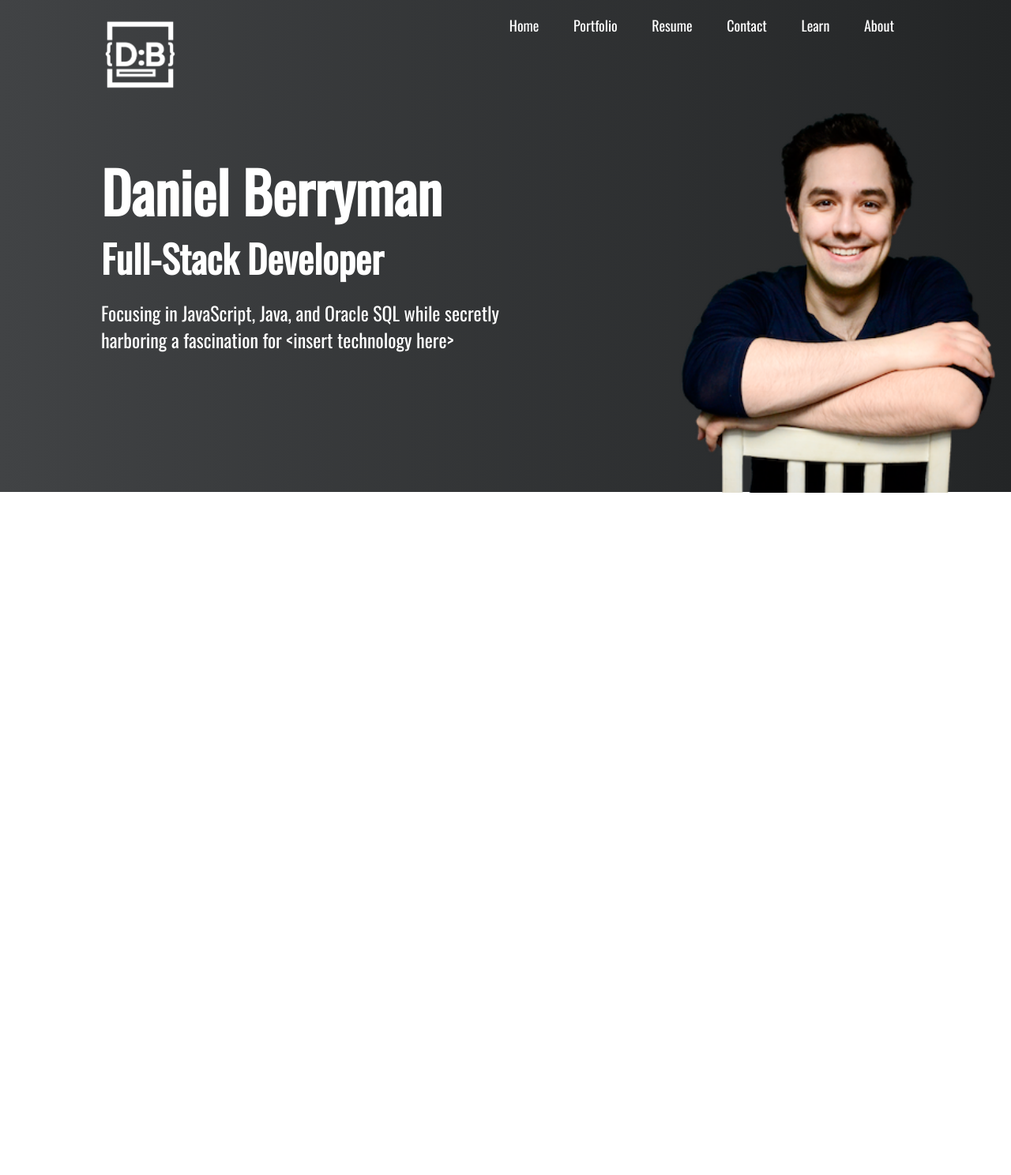
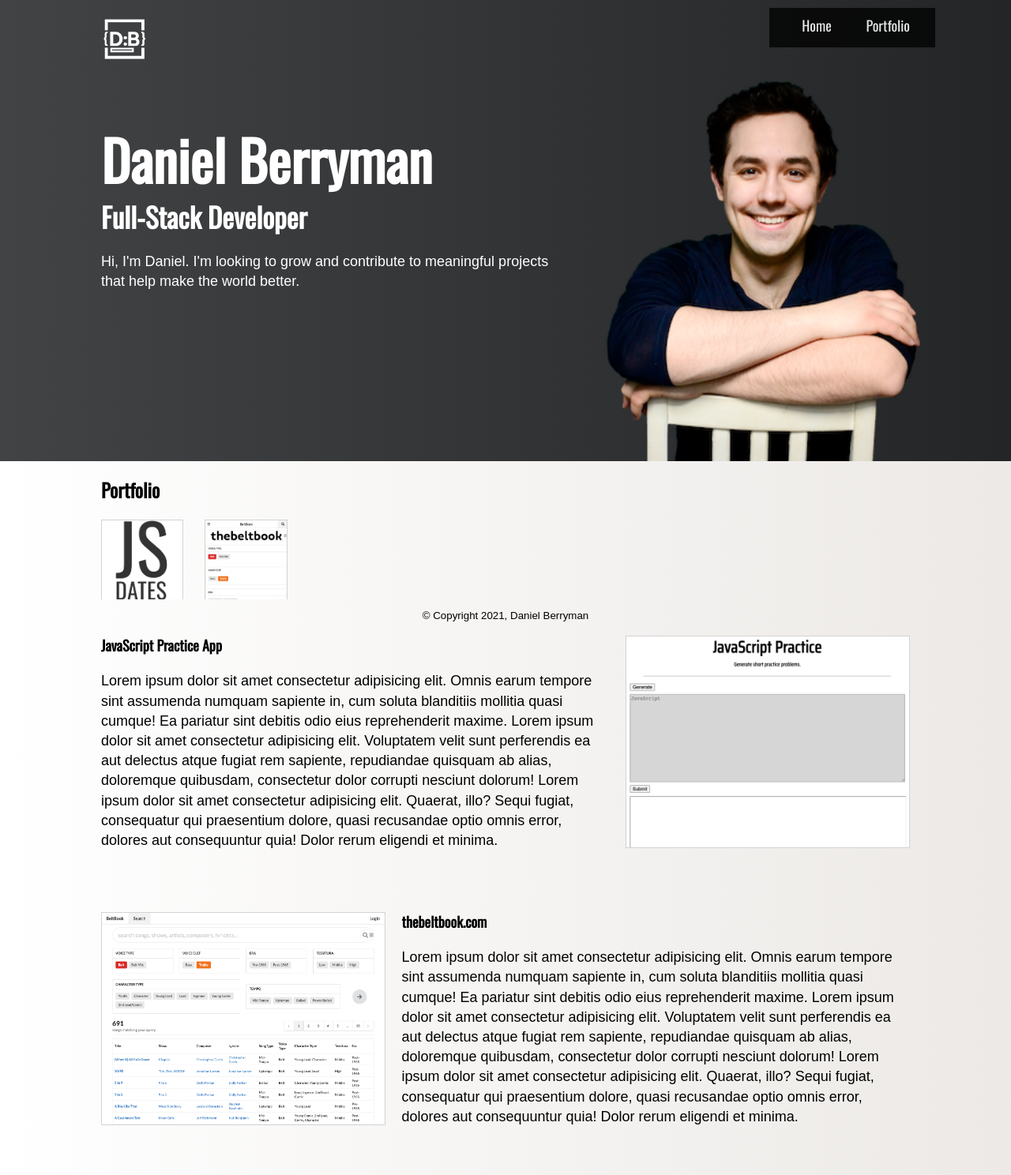
Before and after one commit to danielberryman/old-portfolio, a website built with Parcel: page index.html in a window 1280 px wide. Shown: the top 1488 px of the page at 79% size. Before the commit the page ends 800 px from the top, so only its background shows below. Built offline with nearby package versions, Linux system fonts and the light colour scheme.

Commit message:
Styling updates; adding portfolio section

```diff
--- a/css/main.css
+++ b/css/main.css
@@ -88,10 +88,17 @@ textarea {
    ========================================================================== */
 
 body {
+  background: #ECE9E6;  /* fallback for old browsers */
+  background: -webkit-linear-gradient(to right, #FFFFFF, #ECE9E6);  /* Chrome 10-25, Safari 5.1-6 */
+  background: linear-gradient(to right, #FFFFFF, #ECE9E6); /* W3C, IE 10+/ Edge, Firefox 16+, Chrome 26+, Opera 12+, Safari 7+ */
   color: white;
   font-family: 'Oswald', sans-serif;
   margin: 0;
   width: 100%;
+}
+
+p, small {
+  font-family: Arial, Helvetica, sans-serif;
 }
 
 /* HEADER */
@@ -107,7 +114,7 @@ header {
 
 #logo {
   margin: 20px;
-  width: 100px;
+  width: 50px;
 }
 
 #nav-icon-container {
@@ -117,13 +124,13 @@ header {
 #hamburger {
   display: block;
   float: right;
-  margin: 24px 20px 0 0;
+  margin: 18px 20px 0 0;
 }
 
 #ex-hamburger {
   display: none;
   float: right;
-  margin: 8px 20px 0 0;
+  margin: 16px 20px 0 0;
 }
 
 nav {
@@ -131,10 +138,11 @@ nav {
   display: none;
   padding: 10px;
   position: fixed;
-  top: 100px;
+  top: 20px;
   right: 0;
   width: 90px;
   background-color: white;
+  opacity: 90%;
   z-index: 99;
 }
 
@@ -157,12 +165,14 @@ a {
   text-decoration: none;
 }
 
+#nav-background { display: none; }
+
 /* INTRODUCTION */
 #intro {
   background: #232526;  /* fallback for old browsers */
   background: -webkit-linear-gradient(to left,#232526,#414345);  /* Chrome 10-25, Safari 5.1-6 */
   background: linear-gradient(to left,#232526,#414345); /* W3C, IE 10+/ Edge, Firefox 16+, Chrome 26+, Opera 12+, Safari 7+ */
-  height: 180px;
+  height: 180.73px;
   margin: 0;
   padding: 5px 0 0 24px;
 }
@@ -177,7 +187,7 @@ h4 {
   width: 50%;
 }
 
-#intro p {
+#intro-job {
   font-size: 12px;
   margin: 0;
   padding: 0;
@@ -198,7 +208,62 @@ h4 {
 
 /* PORTFOLIO */
 #portfolio {
-  background-color: white;
+  color: black;
+  margin: 0 auto;
+  padding-bottom: 50px;
+  width: 90%;
+}
+
+.title {
+  border: none;
+  font-size: 24px;
+  margin: 20px 0;
+}
+
+/* PORTFOLIO GRID */
+.container { width: 100%; }
+.row {
+  width: 100%;
+  display: flex;
+  flex-wrap: wrap;
+  margin-top: 5px;
+}
+/* TODO: Add margin-bottom: 20px; to .row div when you have more than 4 projects listed */
+.row div { height: 20%; margin-bottom: 5px; }
+.col { width: 20%; }
+.mr-reg { margin-right: 6.5%; }
+.mr-4th { margin-right: 0; }
+
+.folio-thumb { border: 1px solid lightgrey; width: 100%; }
+.folio-feature-thumb {
+  border: 1px solid lightgrey;
+  margin-bottom: 10px;
+  width: 50%;
+}
+.folio-feature-img-r { float: right; margin-left: 20px; }
+.folio-feature-img-l { float: left; margin-right: 20px; }
+.folio-feature-text {
+  font-size: 12px;
+}
+h6 { margin: 20px 0; font-size: 14px; }
+.separator { height: 0; }
+
+/* FOOTER */
+footer {
+  /* background: #232526;  fallback for old browsers */
+  /* background: -webkit-linear-gradient(to left,#232526,#414345);  Chrome 10-25, Safari 5.1-6 */
+  /* background: linear-gradient(to left,#232526,#414345); W3C, IE 10+/ Edge, Firefox 16+, Chrome 26+, Opera 12+, Safari 7+ */
+  /* background-color: lightgrey; */
+  background: #ECE9E6;  /* fallback for old browsers */
+  background: -webkit-linear-gradient(to right, #FFFFFF, #ECE9E6);  /* Chrome 10-25, Safari 5.1-6 */
+  background: linear-gradient(to right, #FFFFFF, #ECE9E6); /* W3C, IE 10+/ Edge, Firefox 16+, Chrome 26+, Opera 12+, Safari 7+ */
+  color: black;
+  margin-top: 30px;
+  padding: 7px 0 10px 0;
+  position: fixed;
+  bottom: 0;
+  text-align: center;
+  width: 100%;
 }
 
 /* ==========================================================================
@@ -314,26 +379,27 @@ h4 {
 @media screen and (min-width: 445px) {
   h1 { font-size: 32px; width: 50%; }
   h4 { font-size: 24px; }
-  #intro { height: 240px; }
-  #intro p { font-size: 14px; width: 45%; }
-  #intro img { width: 200px; }
+  #intro { height: 240.97px; }
+  #intro-job { font-size: 14px; width: 45%; }
+  #intro img { width: 200px; padding-top: 0; }
 }
 
 @media screen and (min-width: 600px) {
   h1 { font-size: 42px; width: 60%; }
-  h4 { font-size: 31.5px; }
+  h4 { font-size: 21px; margin-bottom: 20px; }
   #intro { height: 301px; }
-  #intro p { font-size: 18px; width: 45%; }
+  #intro-job { font-size: 14px; width: 45%; }
   #intro img { width: 250px; }
 }
 
 /* Medium Screens */
 @media screen and (min-width: 720px) {
-  h1 { font-size: 60px; width: 60%; }
-  h4 { font-size: 40px; margin-bottom: 20px; }
-  #intro { height: 361px; }
-  #intro p { font-size: 22px; width: 50%; }
-  #intro img { width: 300px; }
+  #logo { margin-left: 5%; width: 60px; }
+  h1 { font-size: 55px; width: 60%; }
+  h4 { font-size: 28px; margin-bottom: 20px; }
+  #intro { height: 361.45px; padding-left: 5%; }
+  #intro-job { font-size: 18px; width: 50%; margin-bottom: 20px; }
+  #intro img { width: 300px; padding-right: 5%; }
   #nav-icon-container {
     display: none;
   }
@@ -342,11 +408,10 @@ h4 {
     background-color: transparent;
     border: none;
     border-radius: initial;
-    position: static;
+    position: fixed;
     /* new */
-    float: right;
-    margin: 20px 0 0 0;
-    padding: 0 20px 0 0;
+    margin: 0;
+    padding: 0 5% 0 0;
     text-align: right;
     width: 75%;
   }
@@ -368,37 +433,62 @@ h4 {
     font-size: 18px;
     text-align: right;
   }
+  #nav-background {
+    background-color: black;
+    opacity: 75%;
+    height: 50px;
+    width: 210px;
+    position: fixed;
+    top: 10px;
+    right: 7.5%;
+
+  }
+  #portfolio { margin: 0 5%; width: auto }
+  /* PORTFOLIO GRID */
+  /* TODO: Add margin-bottom: 5px; to .row div when you have more than 4 projects listed */
+  .row div { height: 10%; }
+  .col { width: 10%; }
+  .mr-reg { margin-right: 2.83%; }
+  .mr-4th { margin-right: 2.83%; }
+  .folio-feature-thumb { width: 40%; }
+  .folio-feature-text { font-size: 18px; }
+  h6 { margin: 20px 0; font-size: 18px; }
+  .separator { height: 40px; }
 }
 
 @media screen and (min-width: 900px) {
-  h1 { font-size: 72px; width: 60%; }
-  h4 { font-size: 48px; margin-bottom: 20px; }
-  #intro { height: 421px; }
-  #intro p { font-size: 24px; width: 50%; }
-  #intro img { width: 350px; }
+  #logo { margin-left: 5%; }
+  nav { width: 60%; }
+  h1 { font-size: 70px; width: 60%; }
+  h4 { font-size: 35px; margin-bottom: 20px; }
+  #intro { height: 421.7px; padding-left: 5%; }
+  #intro-job { font-size: 18px; width: 50%; }
+  #intro img { width: 350px; padding-right: 5%; }
 }
 
 @media screen and (min-width: 1024px) {
-  nav { margin-right: 10%; width: 50%; }
+  nav { padding-right: 10%; width: 55%; }
   #logo { margin-left: 10%; }
-  h1 { font-size: 72px; margin-top: 50px; width: 60%; }
-  h4 { font-size: 48px; margin-bottom: 20px; }
-  #intro { height: 481px; padding-left: 10%;}
-  #intro p { font-size: 24px; width: 50%; }
-  #intro img { width: 400px; }
+  h1 { font-size: 70px; margin-top: 50px; width: 60%; }
+  h4 { font-size: 35px; margin-bottom: 20px; }
+  #intro { height: 481.94px; padding-left: 10%;}
+  #intro-job { font-size: 18px; width: 50%; }
+  #intro img { width: 400px; padding-right: 10%; }
+  #portfolio { margin: 0 10%; }
+  .folio-feature-thumb { width: 35%; }
 }
 
 /* Tiny Screens - iPhone 5 for example */
 @media screen and (max-width: 330px) {
   h1 { font-size: 20px; }
   h4 { font-size: 15px; }
-  #intro p { font-size: 12px; }
+  #intro-job { font-size: 12px; }
 }
 
 /* Teeny-Tiny Screens - Galaxy Fold */
 @media screen and (max-width: 285px) {
-  #intro { height: 132px; }
-  #intro p { display: none }
+  #intro { height: 132.53px; }
+  #intro-job { display: none }
   #intro img { width: 110px; }
 }
 
--- a/index.html
+++ b/index.html
@@ -30,37 +30,64 @@
   <header>
     <img id="logo" src="img/logo-new.png" alt="logo" style="display: inline;">
     <div id="nav-icon-container">
-      <i id="hamburger" class="fas fa-bars fa-3x"></i>
-      <i id="ex-hamburger" class="fas fa-angle-down fa-5x"></i>
+      <i id="hamburger" class="fas fa-bars"></i>
+      <i id="ex-hamburger" class="fas fa-angle-down"></i>
     </div>
     <nav>
       <ul>
-        <li><a href="">Home</a></li>
-        <li><a href="">Portfolio</a></li>
-        <li><a href="">Resume</a></li>
+        <li><a href="#">Home</a></li>
+        <li><a href="#portfolio">Portfolio</a></li>
+        <!-- <li><a href="">Resume</a></li>
         <li><a href="">Contact</a></li>
         <li><a href="">Learn</a></li>
-        <li><a href="">About</a></li>
+        <li><a href="">About</a></li> -->
       </ul>
     </nav>
+    <div id="nav-background"></div>
   </header>
   <!-- Introduction -->
   <section id="intro" style="border: none;">
     <img id="headshot" src="img/headshot-small.png" alt="headshot">
-    <h1 id="intro-name">Daniel Berryman</h1>
-    <h4 id="intro-job">Full-Stack Developer</h4>
-    <p id="intro-job">Focusing in JavaScript, Java, and Oracle SQL while secretly harboring a fascination for &lt;insert technology here&gt;</p>
-  </section id="portfolio">
-    HERE'S THE NEXT SECTION
-  <section>
-
+    <h1>Daniel Berryman</h1>
+    <h4>Full-Stack Developer</h4>
+    <p id="intro-job">
+      Hi, I'm Daniel. I'm looking to grow and contribute to meaningful projects that help make the world better.
+    </p>
   </section>
-  <section>
-
+  <div style="clear:both;"></div>
+  <section id="portfolio">
+    <h5 class="title">Portfolio</h5>
+    <div class="container">
+      <div class="row">
+        <div class="col mr-reg"><img class="folio-thumb" src="img/js-dates-preview.png" alt="JavaScript Dates App"></div>
+        <div class="col mr-reg"><img class="folio-thumb" src="img/beltbook-preview-image.png" alt="JavaScript Dates App"></div>
+      </div>
+    </div>
+    <hr>
+    <article>
+      <img class="folio-feature-thumb folio-feature-img-r" src="img/javascript-practice-app-main.png" alt="JavaScript Practice App Preview">
+      <h6>JavaScript Practice App</h6>
+      <p class="folio-feature-text">
+        Lorem ipsum dolor sit amet consectetur adipisicing elit. Omnis earum tempore sint assumenda numquam sapiente in, cum soluta blanditiis mollitia quasi cumque! Ea pariatur sint debitis odio eius reprehenderit maxime.
+        Lorem ipsum dolor sit amet consectetur adipisicing elit. Voluptatem velit sunt perferendis ea aut delectus atque fugiat rem sapiente, repudiandae quisquam ab alias, doloremque quibusdam, consectetur dolor corrupti nesciunt dolorum!
+        Lorem ipsum dolor sit amet consectetur adipisicing elit. Quaerat, illo? Sequi fugiat, consequatur qui praesentium dolore, quasi recusandae optio omnis error, dolores aut consequuntur quia! Dolor rerum eligendi et minima.
+      </p>
+    </article>
+    <div class="separator"></div>
+    <article>
+      <img class="folio-feature-thumb folio-feature-img-l" src="img/beltbook-app-main.png" alt="The Beltbook App">
+      <h6>thebeltbook.com</h6>
+      <p class="folio-feature-text">
+        Lorem ipsum dolor sit amet consectetur adipisicing elit. Omnis earum tempore sint assumenda numquam sapiente in, cum soluta blanditiis mollitia quasi cumque! Ea pariatur sint debitis odio eius reprehenderit maxime.
+        Lorem ipsum dolor sit amet consectetur adipisicing elit. Voluptatem velit sunt perferendis ea aut delectus atque fugiat rem sapiente, repudiandae quisquam ab alias, doloremque quibusdam, consectetur dolor corrupti nesciunt dolorum!
+        Lorem ipsum dolor sit amet consectetur adipisicing elit. Quaerat, illo? Sequi fugiat, consequatur qui praesentium dolore, quasi recusandae optio omnis error, dolores aut consequuntur quia! Dolor rerum eligendi et minima.
+      </p>
+    </article>
+    <div class="separator"></div>
   </section>
-  <section>
-
-  </section>
+  <footer>
+    <small>&copy; Copyright 2021, Daniel Berryman</small>
+  </footer>
 
   <script src="js/vendor/modernizr-3.11.2.min.js"></script>
   <script src="js/plugins.js"></script>
--- a/js/main.js
+++ b/js/main.js
@@ -4,12 +4,14 @@ var navIconContainer = document.getElementById('nav-icon-container');
 var hamburger = document.getElementById('hamburger');
 var exHamburger = document.getElementById('ex-hamburger');
 var nav = document.querySelector('nav');
+var navBg = document.getElementById('nav-background');
 
 navIconContainer.onclick = toggleNavIcon;
 
 if (window.innerWidth > 719) {
   navIconContainer.style.display = 'none';
   nav.style.display = 'inline';
+  navBg.style.display = 'inline';
 }
 
 function toggleNavIcon() {
@@ -17,10 +19,12 @@ function toggleNavIcon() {
     exHamburger.style.display = 'none';
     hamburger.style.display = 'block';
     nav.style.display = 'none';
+    navBg.style.display = 'none';
   } else {
     hamburger.style.display = 'none';
     exHamburger.style.display = 'block';
-    nav.style.display = 'block';
+    nav.style.display = 'inline';
+    navBg.style.display = 'inline';
   }
 }
 
@@ -28,6 +32,7 @@ function updateNav() {
   if (window.innerWidth > 719) {
     navIconContainer.style.display = 'none';
     nav.style.display = 'inline';
+    navBg.style.display = 'inline';
     hamburger.style.display = 'block';
     exHamburger.style.display = 'none';
   } else {
@@ -37,6 +42,7 @@ function updateNav() {
       hamburger.style.display = 'block';
       exHamburger.style.display = 'none';
       nav.style.display = 'none';
+      navBg.style.display = 'none';
     }
   }
 }
```
Also changed, not shown: img/beltbook-app-main.png (added), img/beltbook-preview-image.png (added), img/javascript-practice-app-main.png (added), img/js-dates-preview.png (added).
